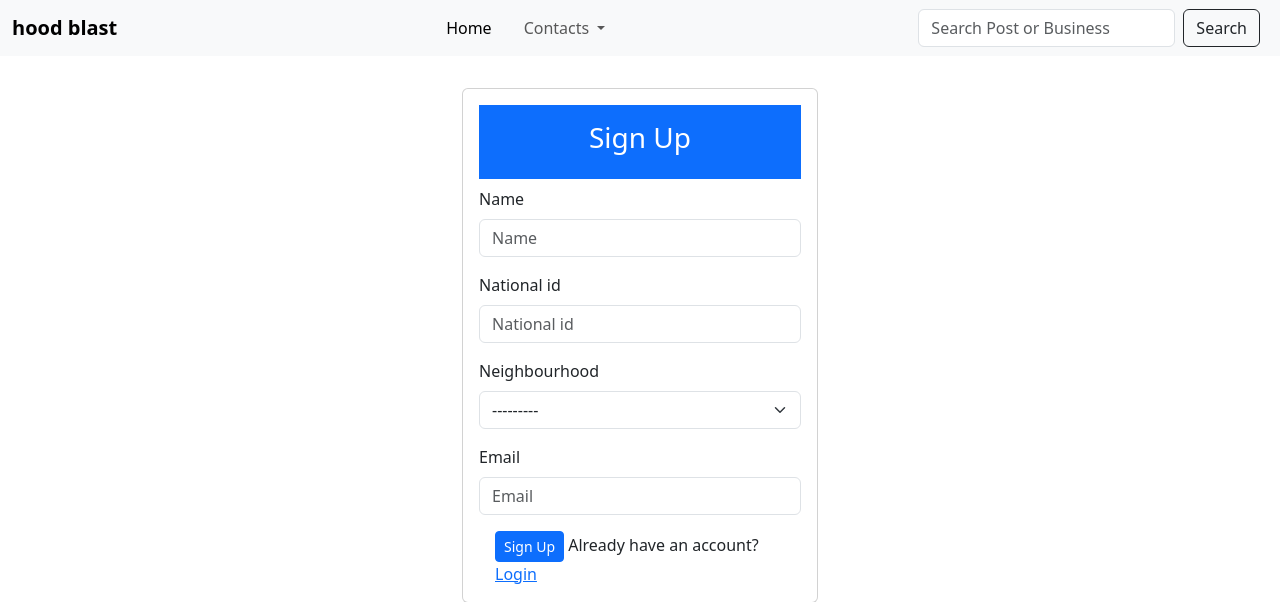
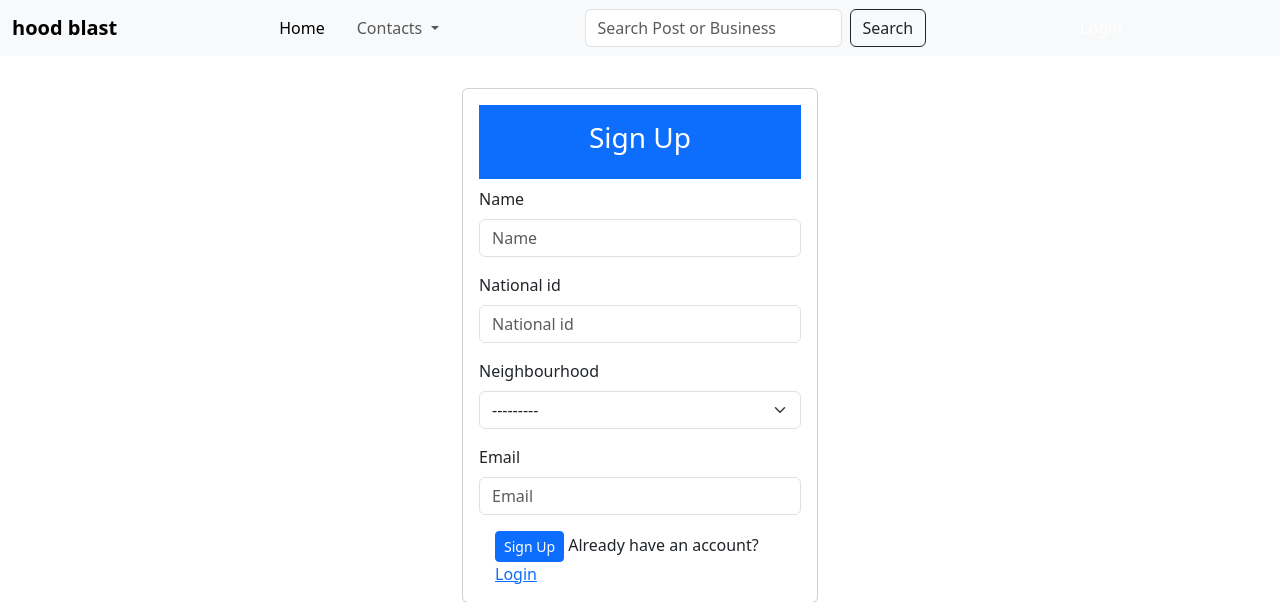
Before and after one commit to githaefrancis/hood-blast, a Django app: template templates/registration/registration_form.html in a window 1280 px wide. Shown: the top 602 px of the page. Run offline with Django 4.2, Linux system fonts and the light colour scheme; the template is opened without the code that fills it: values that come from a table or form of the project are taken from there, others are empty; tables that the repository leaves empty hold one stand-in row (values such as "Sample post"); some libraries are stand-ins or nearby versions.

Commit message:
add account options

```diff
--- a/hoods/views.py
+++ b/hoods/views.py
@@ -54,7 +54,7 @@ def index(request):
   return render(request,'index.html',context)
 
 
-@login_required(login_url='accounts/login')
+@login_required(login_url='/accounts/login')
 def search(request):
   if 'search' in request.GET and request.GET['search']:
     try:
--- a/templates/navbar.html
+++ b/templates/navbar.html
@@ -30,6 +30,29 @@
         <input class="form-control me-2" name="search" type="search" placeholder="Search Post or Business" aria-label="Search">
         <button class="btn btn-outline-dark me-2" type="submit">Search</button>
       </form>
+
+      <div class="navbar-nav m-auto">
+        {% if not user.is_authenticated %}
+        <div class="nav-item">
+          <a href="" class="nav-link btn-dark text-white rounded-1">Login</a>
+        </div>
+
+        {% else %}
+
+        <li class="nav-item dropdown">
+          <a class="nav-link dropdown-toggle" href="#" id="navbarDropdown" role="button" data-bs-toggle="dropdown" aria-expanded="false">
+            {{user.username}}
+          </a>
+          <ul class="dropdown-menu" aria-labelledby="navbarDropdown">
+            <li><a class="dropdown-item" href="#">Profile</a></li>
+            <li><a class="dropdown-item" href="/accounts/logout">Logout</a></li>
+
+          </ul>
+        </li>
+        {% endif %}
+      </div>
     </div>
+
+
   </div>
 </nav>
```
